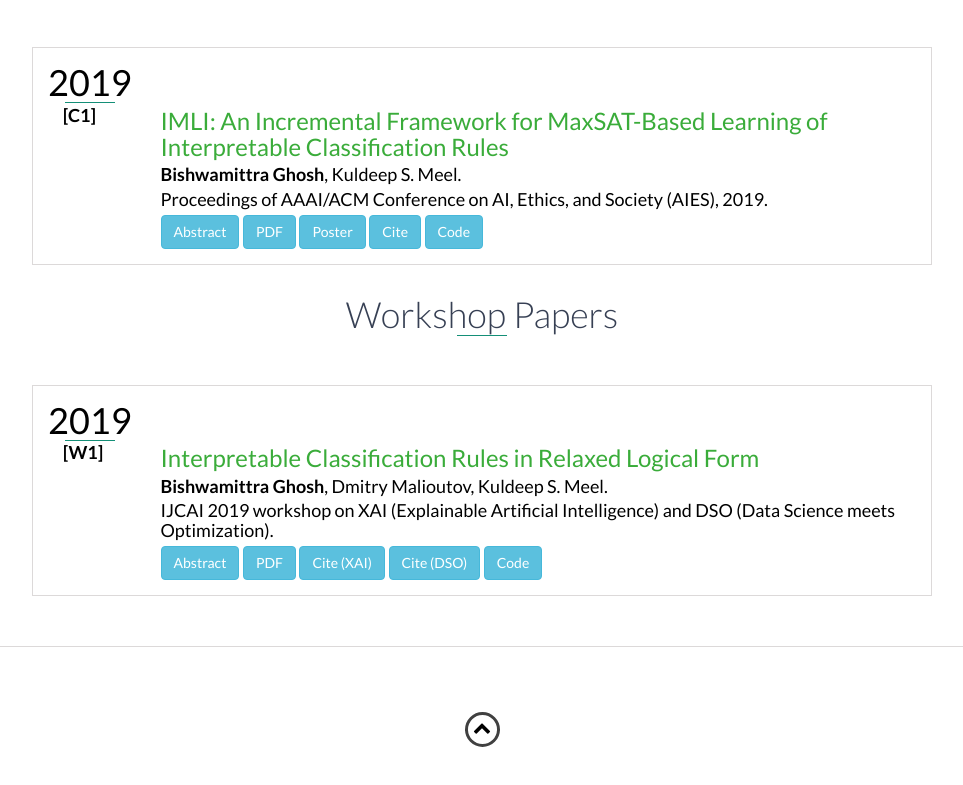
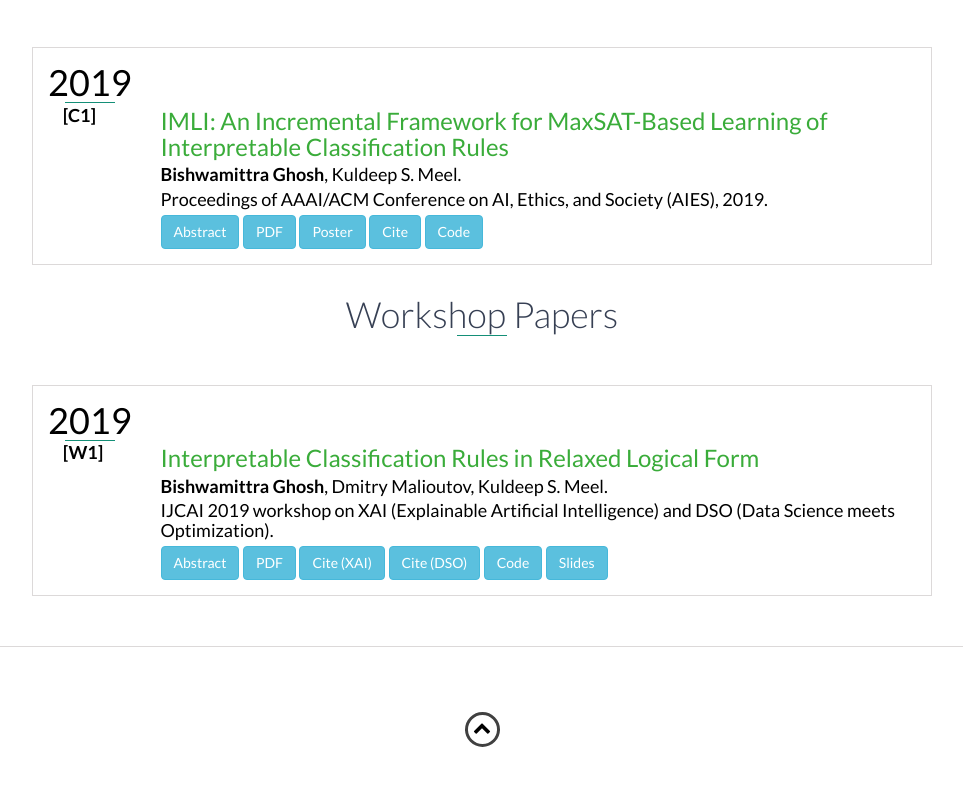
Before and after one commit to bishwamittra/bishwamittra.github.io, a website: page index.html in a window 1280 px wide. Shown: the part 2064-2849 px from the top of the page, without its empty margins (158-1121 px from the left). Drawn offline with nearby package versions, Linux system fonts and the light colour scheme.

Commit message:
slides irr added

```diff
--- a/index.html
+++ b/index.html
@@ -276,6 +276,10 @@
 
   						<a href="https://github.com/meelgroup/IRR
 						" class="btn btn-info" role="button">Code</a>
+
+						<a href="publication/irr-bishwa-slides.pdf" class="btn btn-info" role="button">Slides</a>
+
+
 						<div id="irr" class="collapse">
 							<p align="justify">
 								Interpretability has become a central thread in ML research. As ML algorithms continue to permeate critical application domains such as medicine, legal, and transportation, it becomes increasingly important to allow human domain experts to understand and interact with ML solutions. ML algorithms that produce predictions in the form of rules are arguably some of the most interpretable ones, but their discrete combinatorial structure makes them computationally hard to learn. Here we generalize the widely popular CNF rules and introduce relaxed-CNF rules. These rules are much more flexible in terms of fitting data (have higher capacity) but about as interpretable to people as the traditional ones. We consider relaxed definitions of standard OR/AND operators which allow exceptions in the construction of a clause and also in the selection of clauses in a rule. We first describe an exact ILP solution, which is computationally expensive. We then propose an incremental solution, which allows us to generate accurate interpretable relaxed-CNF rules with significantly improved runtime performance.
```
Also changed, not shown: 1 other file.
